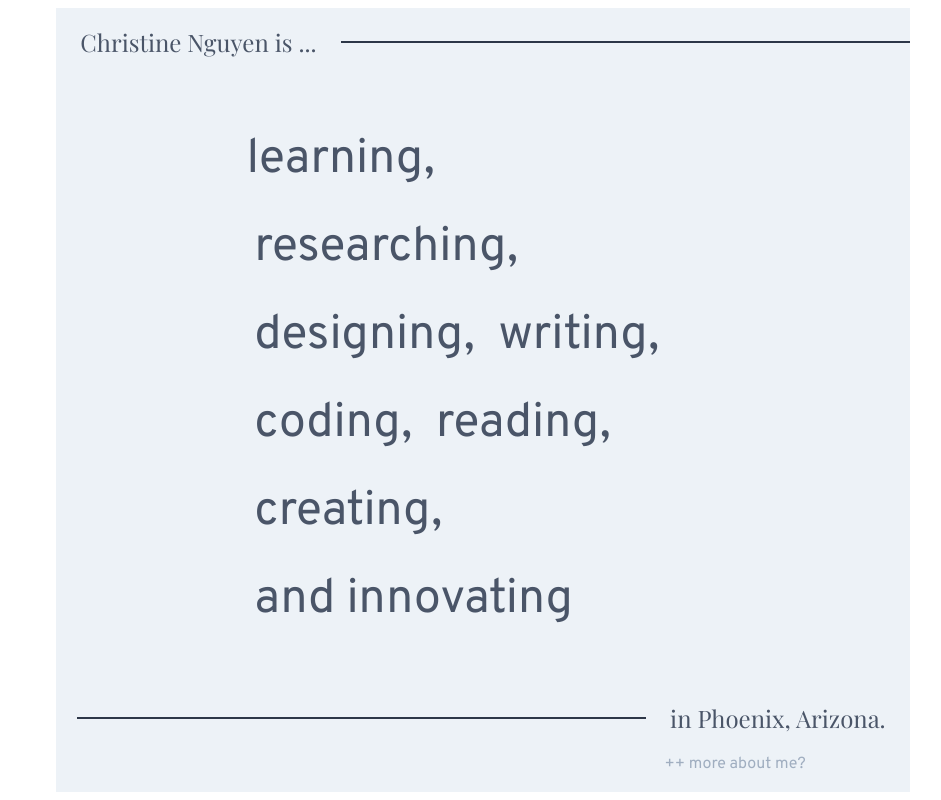
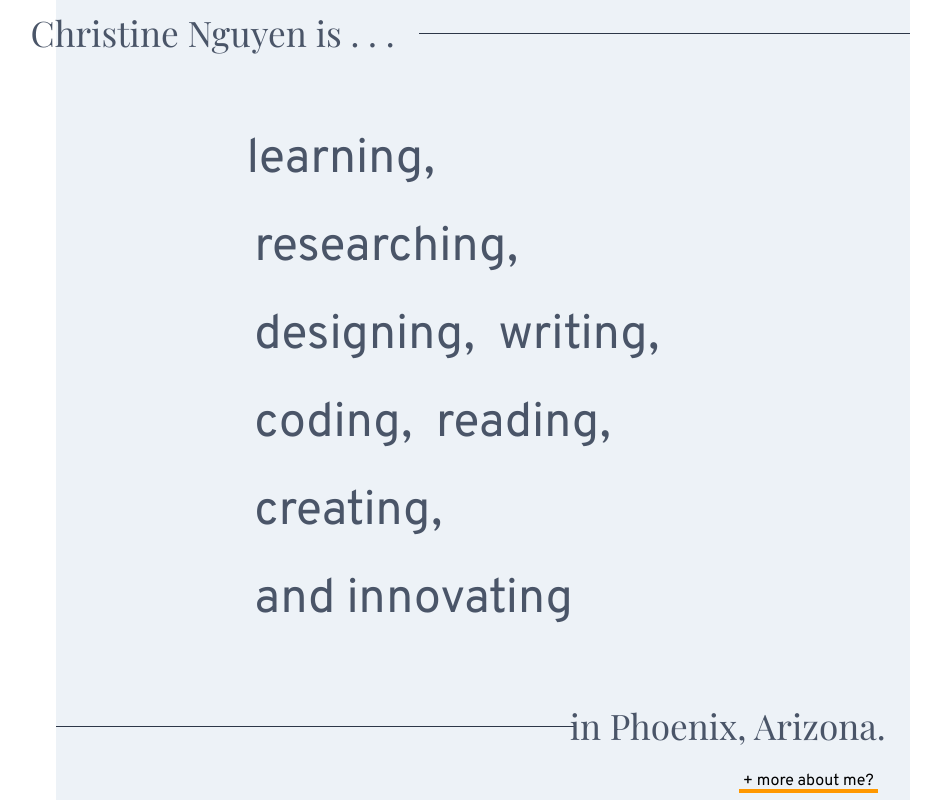
Before and after one commit to chrstngyn/chrstngyn.github.io, a Vue app: page / in a window 1280 px wide. Shown: the whole page, without its empty margins (157-1098 px from the left). Built offline with nearby package versions, Linux system fonts and the light colour scheme.

Commit message:
style: add hover effect to about router link

```diff
--- a/src/App.vue
+++ b/src/App.vue
@@ -1,5 +1,5 @@
 <template>
-  <div class="flex items-center justify-center p-0 m-0 h-full transform scale-50 md:scale-100">
+  <div class="flex items-center justify-center p-0 m-0 h-full">
     <router-view class="w-2/3 bg-gray-200" />
   </div>
 </template>
--- a/src/scss/main.scss
+++ b/src/scss/main.scss
@@ -19,10 +19,29 @@ body {
 }
 
 h1 {
-  font-size: 1.5rem;
+  font-size: 2.2rem;
 }
 
 h2 {
   font-weight: lighter;
   font-size: 3rem;
 }
+
+:root {
+  --link: #ff9800;
+}
+
+.about-link {
+  background: linear-gradient(
+                  to bottom, var(--link) 0%,
+                  var(--link) 100%
+  ) repeat-x 0 100%;
+  background-size: 4px 4px;
+  color: #000;
+  text-decoration: none;
+  transition: background-size .2s;
+}
+
+.about-link:hover {
+    background-size: 4px 50px;
+}
--- a/src/views/Home.vue
+++ b/src/views/Home.vue
@@ -4,7 +4,7 @@
     <div class="flex flex-row items-center">
       <Header
         class="text-gray-700 px-4 py-2 m-2"
-        payload="Christine Nguyen is ..."
+        payload="Christine Nguyen is . . . "
       />
       <div class="flex-shrink y-divider bg-gray-800 w-2/3"></div>
     </div>
@@ -16,7 +16,7 @@
 
     <!-- bottom text -->
     <div class="flex flex-row items-center">
-      <div class="flex-shrink y-divider bg-gray-800 w-2/3 ml-auto"></div>
+      <div class="flex-shrink y-divider bg-gray-800 ml-auto w-2/3"></div>
       <Header
         class="text-gray-700 px-4 py-2 m-2"
         payload="in Phoenix, Arizona."
@@ -24,8 +24,10 @@
     </div>
 
     <!-- go to about -->
-    <router-link class="text-gray-500 px-2 pb-4 ml-auto mr-24" to="/about"
-      >++ more about me?</router-link
+    <router-link
+      class="about-link text-gray-500 font-sans mb-4 ml-auto mr-8 px-1"
+      to="/about"
+      >+ more about me?</router-link
     >
   </div>
 </template>
```
